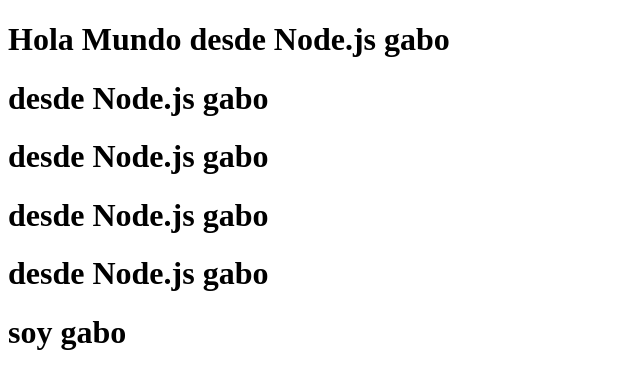
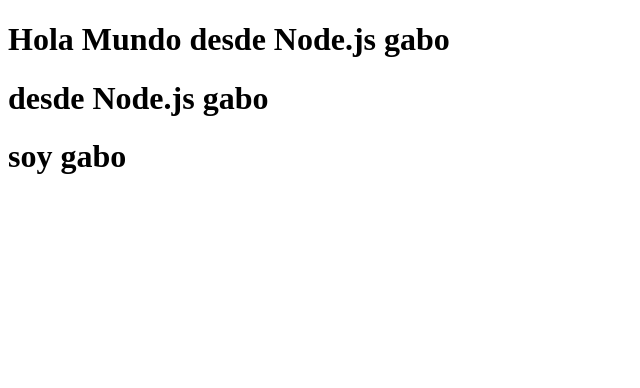
Before and after one commit to gabriel9818/aws-action, a website: page index.html in a window 1280 px wide. Shown: the whole page, without its empty margins (0-640 px from the left). Drawn offline with Linux system fonts and the light colour scheme.

Commit message:
feat: :sparkles: remove a line

```diff
--- a/index.html
+++ b/index.html
@@ -8,9 +8,7 @@
 <body>
     <h1>Hola Mundo desde Node.js gabo</h1>
     <h1> desde Node.js gabo</h1>
-    <h1> desde Node.js gabo</h1>
-    <h1> desde Node.js gabo</h1>
-    <h1> desde Node.js gabo</h1>
+
     <h1> soy gabo</h1>
 </body>
 </html>
```
